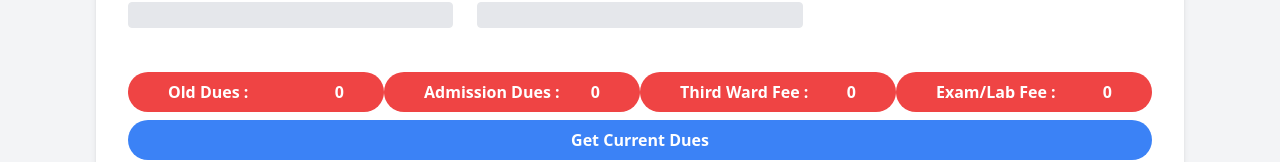
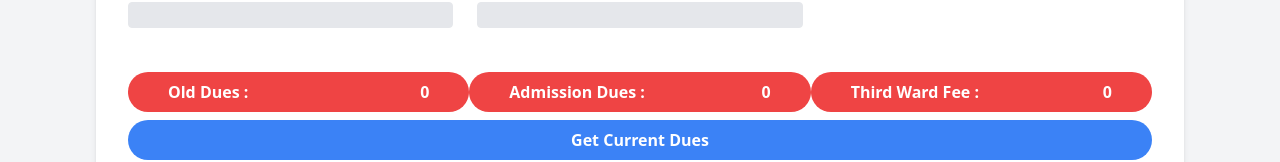
Before and after one commit to akashgandhar/schooL-LMS, a Next.js app: page /sessions/account/payment in a window 1280 px wide. Shown: the part 414-576 px from the top of the page. Built offline with nearby package versions, Linux system fonts and the light colour scheme; no server answers; the database is empty; sample sign-in values are in the browser's storage.

Commit message:
production

```diff
--- a/pages/sessions/account/payment.js
+++ b/pages/sessions/account/payment.js
@@ -419,6 +419,8 @@ export default function Payment() {
     // GetFeeList();
   }, [oldDue, otherDue, admDue]);
 
+  const classes = ["IX", "X", "XI", "XII"];
+
   return (
     <>
       <div className="w-screen">
@@ -520,10 +522,10 @@ export default function Payment() {
                     <span>Third Ward Fee : </span>
                     <span>{otherDue}</span>
                   </div>
-                  <div class="bg-red-500 text-white font-bold w-96 py-2 px-10 rounded-full my-2 flex justify-between">
+                  {classes.includes(s.Class) && <div class="bg-red-500 text-white font-bold w-96 py-2 px-10 rounded-full my-2 flex justify-between">
                     <span>Exam/Lab Fee : </span>
                     <span>{examDue}</span>
-                  </div>
+                  </div>}
                 </div>
                 <div className="flex justify-between w-full items-center">
                   <button
@@ -631,7 +633,7 @@ export default function Payment() {
                       <option>Transport Fee</option>
                       <option>Old Dues</option>
                       <option>Third ward Fee</option>
-                      <option>Exam/Lab Fee</option>
+                      {classes.includes(s.Class) && <option>Exam/Lab Fee</option>}
                     </select>
                   </div>
                   <div class="md:w-1/2 px-3 mb-6 md:mb-0">
```
